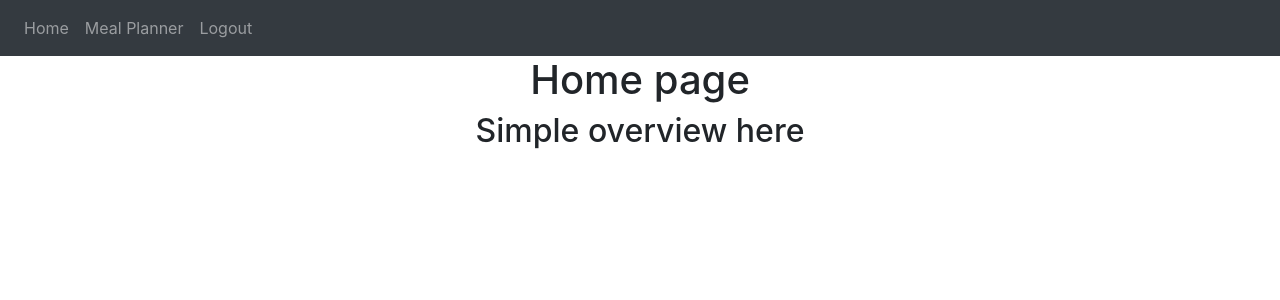
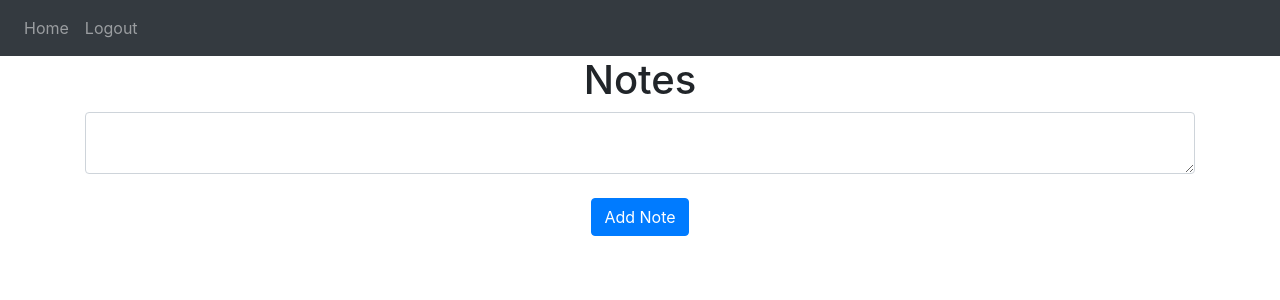
Before and after one commit to AidanInceer/MealMaker, a Flask app: page / in a window 1280 px wide. Shown: the top 300 px of the page. Run offline with Flask 2, Linux system fonts and the light colour scheme; a user stored in the database is signed in; data that the repository does not hold is empty; some libraries are stand-ins or nearby versions.

Commit message:
Revert "Merged PR 6: basic adding/deleting and updates for meals"

```diff
--- a/mealmaker/__init__.py
+++ b/mealmaker/__init__.py
@@ -19,7 +19,7 @@ def create_app():
     app.register_blueprint(views, url_prefix='/')
     app.register_blueprint(auth, url_prefix='/')
 
-    from .models import User, Recipe
+    from .models import User, Note
 
     create_database(app)
 
--- a/mealmaker/auth.py
+++ b/mealmaker/auth.py
@@ -13,6 +13,7 @@ def login():
     if request.method == 'POST':
         email = request.form.get('email')
         password = request.form.get('password')
+
         user = User.query.filter_by(email=email).first()
         if user:
             if check_password_hash(user.password, password):
--- a/mealmaker/static/index.js
+++ b/mealmaker/static/index.js
@@ -1,8 +1,8 @@
-function deleteMeal(MealID) {
-  fetch("/delete-meal", {
-    method: "POST",
-    body: JSON.stringify({ MealID: MealID }),
-  }).then((_res) => {
-    window.location.href = "/meal-plan";
-  });
-}
+function deleteNote(noteId) {
+    fetch("/delete-note", {
+      method: "POST",
+      body: JSON.stringify({ noteId: noteId }),
+    }).then((_res) => {
+      window.location.href = "/";
+    });
+  }
--- a/mealmaker/templates/base.html
+++ b/mealmaker/templates/base.html
@@ -31,7 +31,6 @@
         <div class="navbar-nav">
           {% if user.is_authenticated %}
           <a class="nav-item nav-link" id="home" href="/">Home</a>
-          <a class="nav-item nav-link" id="meal_plan" href="/meal-plan">Meal Planner</a>
           <a class="nav-item nav-link" id="logout" href="/logout">Logout</a>
           {% else %}
           <a class="nav-item nav-link" id="login" href="/login">Login</a>
@@ -41,10 +40,9 @@
       </div>
     </nav>
 
-    {% with messages = get_flashed_messages(with_categories=true) %}
-    {% if messages %}
-    {% for category, message in messages %}
-    {% if category == 'error' %}
+    {% with messages = get_flashed_messages(with_categories=true) %} {% if
+    messages %} {% for category, message in messages %} {% if category ==
+    'error' %}
     <div class="alert alert-danger alter-dismissable fade show" role="alert">
       {{ message }}
       <button type="button" class="close" data-dismiss="alert">
--- a/mealmaker/templates/home.html
+++ b/mealmaker/templates/home.html
@@ -1,6 +1,21 @@
-{% extends "base.html" %}
-{% block title %}Recipes{% endblock %}
-{% block content%}
-  <h1 align="center">Home page</h1>
-  <h2 align="center">Simple overview here</h2>
-{% endblock %}
+{% extends "base.html" %} {% block title %}Home{% endblock %} {% block content
+    %}
+    <h1 align="center">Notes</h1>
+    <ul class="list-group list-group-flush" id="notes">
+      {% for note in user.notes %}
+      <li class="list-group-item">
+        {{ note.data }}
+        <button type="button" class="close" onClick="deleteNote({{ note.id }})">
+          <span aria-hidden="true">&times;</span>
+        </button>
+      </li>
+      {% endfor %}
+    </ul>
+    <form method="POST">
+      <textarea name="note" id="note" class="form-control"></textarea>
+      <br />
+      <div align="center">
+        <button type="submit" class="btn btn-primary">Add Note</button>
+      </div>
+    </form>
+    {% endblock %}
--- a/mealmaker/views.py
+++ b/mealmaker/views.py
@@ -1,11 +1,8 @@
-from flask import Blueprint, render_template, request, flash, jsonify, redirect, url_for, abort
+from flask import Blueprint, render_template, request, flash, jsonify
 from flask_login import login_required, current_user
-from .forms import NewMealForm
-from .models import Meal
+from .models import Note
 from . import db
-from flask_sqlalchemy import SQLAlchemy
 import json
-
 
 views = Blueprint('views', __name__)
 
@@ -13,51 +10,28 @@ views = Blueprint('views', __name__)
 @views.route('/', methods=['GET', 'POST'])
 @login_required
 def home():
+    if request.method == 'POST':
+        note = request.form.get('note')
+
+        if len(note) < 1:
+            flash('Note is too short!', category='error')
+        else:
+            new_note = Note(data=note, user_id=current_user.id)
+            db.session.add(new_note)
+            db.session.commit()
+            flash('Note added!', category='success')
+
     return render_template("home.html", user=current_user)
 
 
-@views.route('/meal-plan', methods=['GET', 'POST'])
-@login_required
-def meal_plan():
-    form = NewMealForm()
-    if form.validate_on_submit():
-        meal = Meal(name=form.name.data, portion=form.portion.data)
-        db.session.add(meal)
-        db.session.commit()
-        flash(f'Meal added successfully!', category='success')
-        return redirect(url_for('views.meal_plan'))
-    meals = Meal.query.all()
-    return render_template("meal_plan.html", user=current_user, form=form, meals=meals, legend= 'Add a new Meal')
+@views.route('/delete-note', methods=['POST'])
+def delete_note():
+    note = json.loads(request.data)
+    noteId = note['noteId']
+    note = Note.query.get(noteId)
+    if note:
+        if note.user_id == current_user.id:
+            db.session.delete(note)
+            db.session.commit()
 
-
-@views.route("/meal-plan/<int:id>")
-def meal(id):
-    meal = Meal.query.get_or_404(id)
-    return render_template('meal.html', meal_name=Meal.name, meal=meal, user=current_user)
-
-
-@views.route("/meal-plan/<int:id>/update", methods=['GET', 'POST'])
-@login_required
-def update_meal(id):
-    meal = Meal.query.get_or_404(id)
-    form = NewMealForm()
-    if form.validate_on_submit():
-        meal.name = form.name.data
-        meal.portion = form.portion.data
-        db.session.commit()
-        flash('Your meal has been updated!', 'success')
-        return redirect(url_for('views.meal', id=meal.id))
-    elif request.method == 'GET':
-        form.name.data = meal.name
-        form.portion.data = meal.portion
-    return render_template("meal_plan.html", user=current_user, form=form, meal=meal, legend = 'Udpdate Meal')
-
-
-@views.route("/meal-plan/<int:id>/delete", methods=['POST'])
-@login_required
-def delete_post(id):
-    meal = Meal.query.get_or_404(id)
-    db.session.delete(meal)
-    db.session.commit()
-    flash('Your meal has been deleted!', 'success')
-    return redirect(url_for('views.meal_plan'))
+    return jsonify({})
--- a/requirements.txt
+++ b/requirements.txt
@@ -1,7 +1,6 @@
 asttokens==2.0.8
 attrs==22.1.0
 backcall==0.2.0
-black==22.8.0
 certifi @ file:///C:/Windows/TEMP/abs_e9b7158a-aa56-4a5b-87b6-c00d295b01fanefpc8_o/croots/recipe/certifi_1655968940823/work/certifi
 charset-normalizer==2.1.1
 click==8.1.3
@@ -22,14 +21,11 @@ jedi==0.18.1
 Jinja2==3.1.2
 MarkupSafe==2.1.1
 matplotlib-inline==0.1.6
-mypy-extensions==0.4.3
 numpy==1.23.3
 packaging==21.3
 pandas==1.4.4
 parso==0.8.3
-pathspec==0.10.1
 pickleshare==0.7.5
-platformdirs==2.5.2
 pluggy==1.0.0
 prompt-toolkit==3.0.31
 pure-eval==0.2.2
@@ -47,7 +43,6 @@ SQLAlchemy==1.4.41
 stack-data==0.5.0
 tomli==2.0.1
 traitlets==5.4.0
-typing_extensions==4.3.0
 urllib3==1.26.12
 wcwidth==0.2.5
 Werkzeug==2.2.2
--- a/view_database.py
+++ /dev/null
@@ -1,5 +0,0 @@
-import sqlite3
-con = sqlite3.connect("./mealmaker/database.db")
-cursor = con.cursor()
-meal_list = cursor.execute("SELECT * FROM meal;").fetchall()
-print(meal_list)
```
Also changed, not shown: mealmaker/forms.py (deleted, +0 -10 lines), mealmaker/models.py (+8 -14 lines), mealmaker/templates/meal.html (deleted, +0 -56 lines), mealmaker/templates/meal_plan.html (deleted, +0 -66 lines), mealmaker/database.db.
